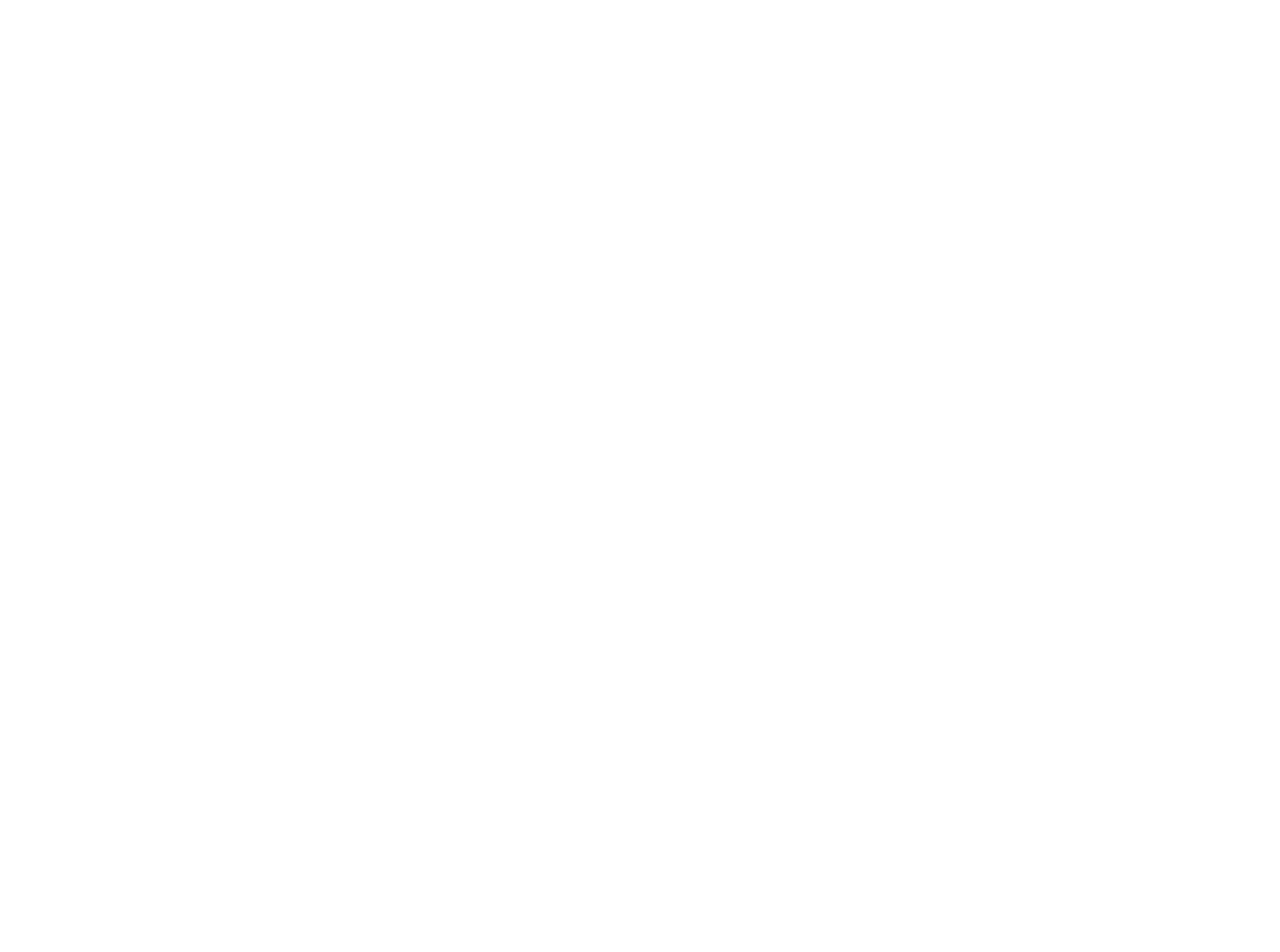
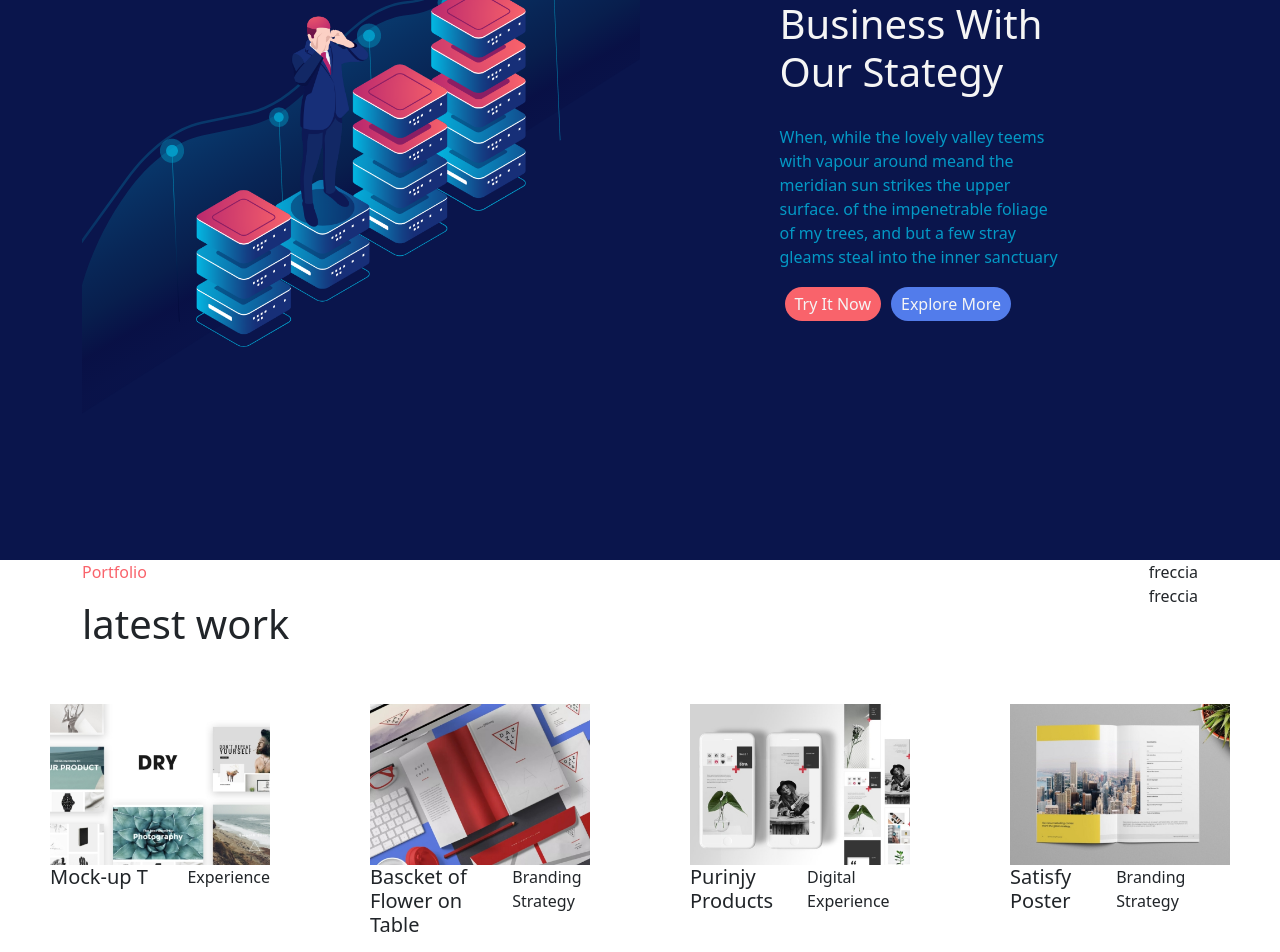
Before and after one commit to VincenzoDePetris/proj-html-vuejs, a Vue app: page / in a window 1280 px wide. Shown: the part 1860-2812 px from the top of the page. Before the commit the page ends 1620 px from the top, so only its background shows below. Built offline with nearby package versions, Linux system fonts and the light colour scheme.

Commit message:
add: second jumbotron and start slider

```diff
--- a/src/assets/general.scss
+++ b/src/assets/general.scss
@@ -3,6 +3,9 @@
 
 @import "node_modules/bootstrap/scss/bootstrap";
 
+body {
+  overflow-x: hidden;
+}
 li {
   list-style: none;
 }
@@ -26,3 +29,7 @@
   background-color: #f9636b;
   color: whitesmoke;
 }
+
+.orange {
+  color: #f9636b;
+}
--- a/src/components/AppMain.vue
+++ b/src/components/AppMain.vue
@@ -33,7 +33,8 @@
 <template>
   <BusinessPlanning @exploreMore="clickedButton" @tryNow="clickedButton" />
   <WhatWeDo @clickCard="clickedCard" @clickedBitton="clickedButton" />
-  <GrowBusiness />
+  <GrowBusiness @exploreMore="clickedButton" @tryNow="clickedButton" />
+  <LatestWork />
 </template>
 
 <style lang="scss" scoped></style>
--- a/src/components/mainComponents/GrowBusiness.vue
+++ b/src/components/mainComponents/GrowBusiness.vue
@@ -9,6 +9,68 @@
 };
 </script>
 
-<template></template>
+<template>
+  <div class="dad" id="Home">
+    <div class="container d-flex align-items-center">
+      <div class="bg-img">
+        <img src="/img/main/men-data.png" alt="" />
+      </div>
+      <div class="text d-flex flex-column align-items-center">
+        <div class="mb-3">
+          <h1><span>Grow Your Business</span> With Our Stategy</h1>
+        </div>
+        <div class="sub-title mb-2">{{ store.buisnessGrow.subtext }}</div>
+        <div class="mb-5">
+          <button class="orange-btn" @click="$emit('tryNow')">
+            {{ store.buisnessGrow.button1 }}
+          </button>
+          <button class="blue-btn" @click="$emit('exploreMore')">
+            {{ store.buisnessGrow.button2 }}
+          </button>
+        </div>
+      </div>
+    </div>
+  </div>
+</template>
 
-<style lang="scss" scoped></style>
+<style lang="scss" scoped>
+.bg-img {
+  background-image: url("/img/main/nemoodar.png");
+  background-repeat: no-repeat;
+  background-position: top;
+  display: flex;
+  align-items: center;
+  justify-content: center;
+  margin-top: 100px;
+  height: 700px;
+  img {
+    width: 350px;
+    padding: 10px;
+    padding-bottom: 100px;
+  }
+}
+.dad {
+  background-color: rgb(10, 21, 76);
+  color: whitesmoke;
+  .container {
+    .text {
+      div {
+        margin: 5px;
+        button {
+          margin: 5px;
+        }
+      }
+    }
+    div {
+      width: 50%;
+      h1 {
+        font-size: 2.5rem;
+      }
+
+      .sub-title {
+        color: #03a7d3e6;
+      }
+    }
+  }
+}
+</style>
--- a/src/components/mainComponents/LatestWork.vue
+++ b/src/components/mainComponents/LatestWork.vue
@@ -1,7 +1,45 @@
 <script>
-export default {};
+import { store } from "../../data/store";
+export default {
+  data() {
+    return {
+      store,
+    };
+  },
+};
 </script>
 
-<template></template>
+<template>
+  <div>
+    <div class="container d-flex justify-content-between">
+      <div>
+        <p class="orange">{{ store.latestWork.miniTitle }}</p>
+        <h1><span>latest</span> work</h1>
+      </div>
+      <div>
+        <div>freccia</div>
+        <div>freccia</div>
+      </div>
+    </div>
+    <div class="d-flex">
+      <div
+        class="card border-0 d-flex my-5"
+        style="width: 18rem"
+        v-for="card in store.latestWork.cards"
+      >
+        <img :src="card.img" alt="" />
+        <div class="d-flex justify-content-between">
+          <h5>{{ card.title }}</h5>
+          <p>{{ card.subTitle }}</p>
+        </div>
+      </div>
+    </div>
+  </div>
+</template>
 
-<style lang="scss" scoped></style>
+<style lang="scss" scoped>
+.card {
+  width: 35%;
+  margin: 50px;
+}
+</style>
--- a/src/data/store.js
+++ b/src/data/store.js
@@ -7,6 +7,14 @@
     text: "Business Planning Digital Technology Modern Solution!",
     subtext:
       "When, while the lovely valley teems with vapour around meand the meridian sun strikes the upper surface.",
+    button1: "Try It Now",
+    button2: "Explore More",
+  },
+
+  buisnessGrow: {
+    title: "start your project",
+    subtext:
+      "When, while the lovely valley teems with vapour around meand the meridian sun strikes the upper surface. of the impenetrable foliage of my trees, and but a few stray gleams steal into the inner sanctuary",
     button1: "Try It Now",
     button2: "Explore More",
   },
@@ -38,4 +46,30 @@
     ],
     buttonText: "View All Services",
   },
+
+  latestWork: {
+    miniTitle: "Portfolio",
+    cards: [
+      {
+        img: "img/slider/DRY-1-790x576.jpg",
+        title: "Mock-up T",
+        subTitle: "Experience",
+      },
+      {
+        img: "img/slider/8wa60okr-1-790x576.jpg",
+        title: "Bascket of Flower on Table",
+        subTitle: "Branding Strategy",
+      },
+      {
+        img: "img/slider/84316050-0af0-49db-a53a-241d47ddad0e-2-790x576.jpg",
+        title: "Purinjy Products",
+        subTitle: "Digital Experience",
+      },
+      {
+        img: "img/slider/a247b00b-3621-470f-b4b8-b3ac46f25907-1-790x576.jpg",
+        title: "Satisfy Poster",
+        subTitle: "Branding Strategy",
+      },
+    ],
+  },
 });
```
